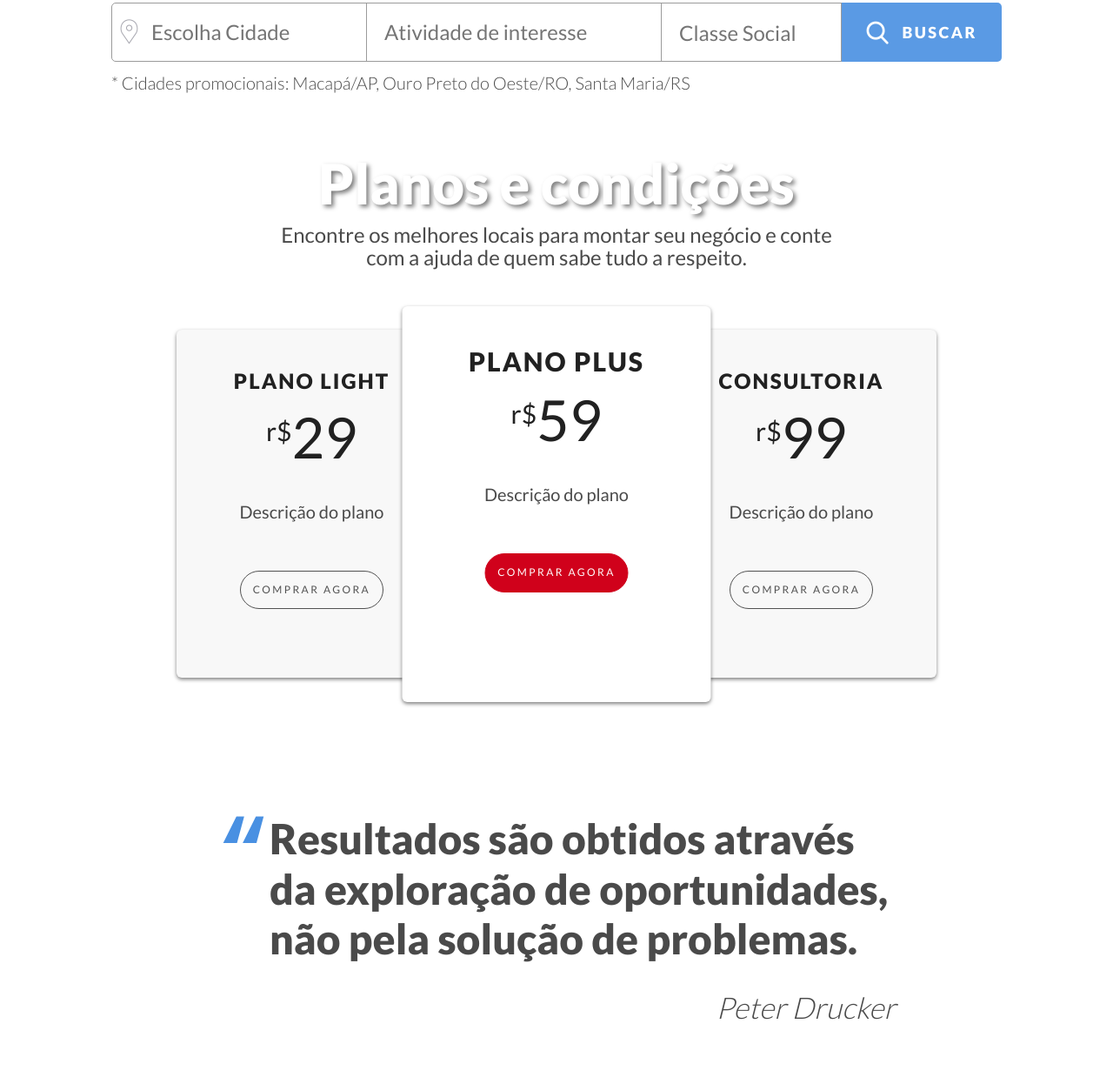
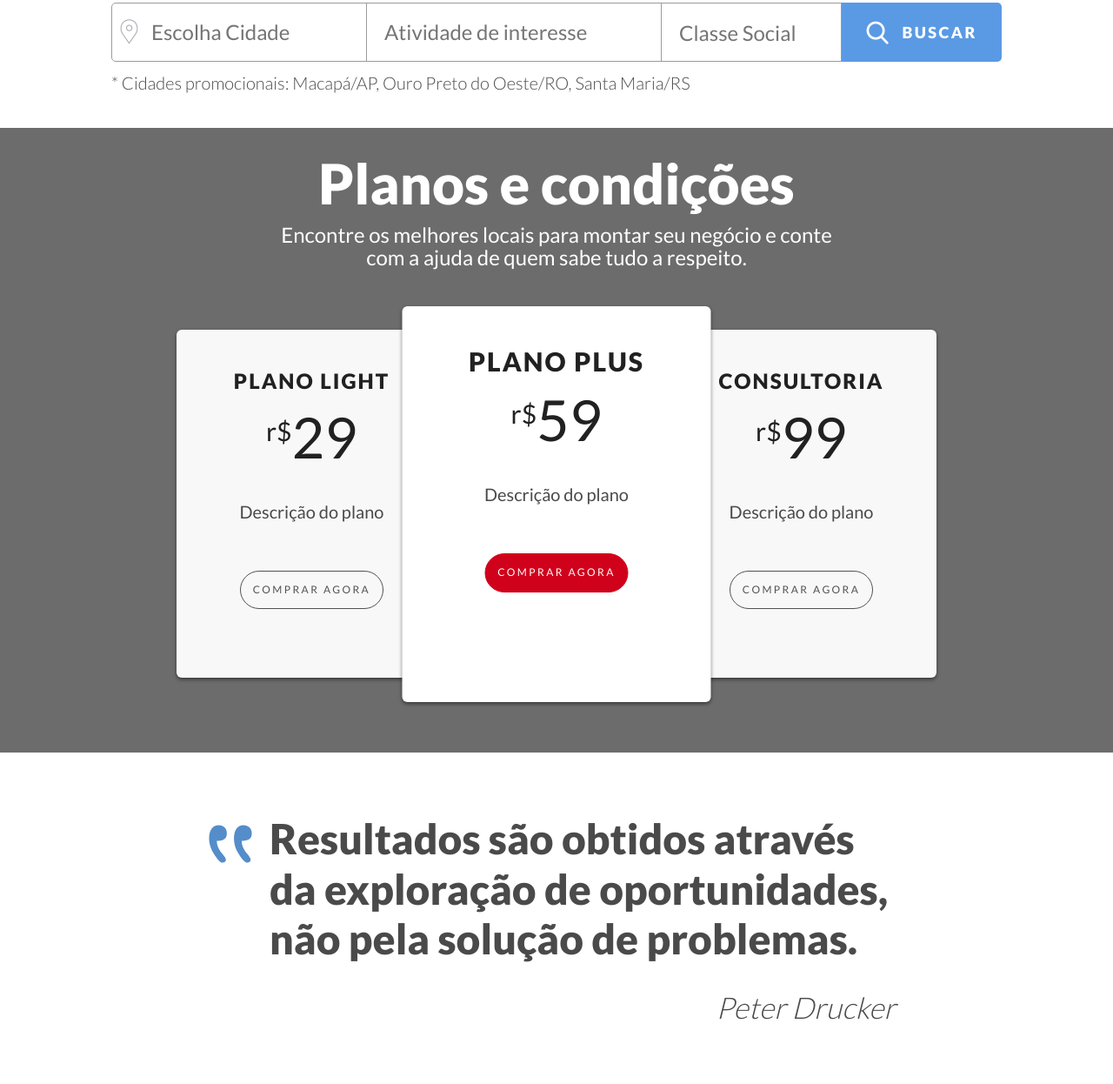
Before and after one commit to vinnycl/meu-rumo, a plain HTML site: page index.html in a window 1280 px wide. Shown: the part 1058-2304 px from the top of the page at 87% size. Drawn offline with Linux system fonts and the light colour scheme; files whose address does not match are found by name.

Commit message:
ajustes na home e pacotes

```diff
--- a/css/main.css
+++ b/css/main.css
@@ -494,17 +494,16 @@
 	position: relative;
 }
 .main .main-saing h3:before {
-	content: "“";
-	font-size: 50px;
+	content: "";
+	width: 30px;
+	height: 30px;
 	color: #4990E2;
-	line-height: 50px;
-	display: block;
-	width: 35px;
-	height: 40px;
-	font-family: monospace;
-	margin-right: 5px;
+	display: block;
 	position: absolute;
-	left: 0px;
+	left: -10px;
+	top: 0px;
+	background: url(../img/aspas.svg) no-repeat 50% 50%;
+	background-size: 100%;
 }
 
 .main .main-saing small {
@@ -1438,8 +1437,9 @@
 		padding-right: 100px;
 	}
 	.main .main-saing h3:before {
-		font-size: 100px;
-		top: 25px;
+		width: 50px;
+		height: 50px;
+		top: 10px;
 	}
 	.main .main-map .container {
 		padding-left: 0px;
@@ -1542,18 +1542,18 @@
 		font-size: 24px;
 	}
 	/* planos */
-	.main .main-plans {
+	#pacotes.main .main-plans {
 		background: url(../img/bg-lunch-outside.jpg) 50% 50% no-repeat;
 		background-size: 100%;
 	}
-	.main .main-plans h2 {
+	#pacotes.main .main-plans h2 {
 		text-shadow: 3px 3px 5px rgba(0, 0, 0, 0.5);
 		margin: 20px 0 16px 0;
 	}
-	.main .main-plans p {
+	#pacotes.main .main-plans p {
 		color: #4A4A4A;
 	}
-	.main .main-plans span.icon-paypal {
+	#pacotes.main .main-plans span.icon-paypal {
 		color: #fff;
 		font-size: 95px;
 		line-height: 95px;
@@ -1845,9 +1845,9 @@
 	}
 	.main-header .logo a h1 .logo-ic {
 		width: 116px;
-		height: 141px;
+		height: 146px;
 		margin-right: 20px;
-		top: 60px;
+		top: 56px;
 	}
 	.main-header ul li.quem, .main-header ul li.como, .main-header ul li.pacotes, .main-header ul li.contato, .main-header ul li.login {
 		margin-top: 61px;
@@ -2087,12 +2087,13 @@
 		padding-top: 13px;
 	}
 	/* planos */
-	.main .main-plans {
+	#pacotes.main .main-plans {
 		background: none;
 	}
 	#pacotes.main {
 		background: url(../img/bg-lunch-outside.jpg) 50% 50% no-repeat;
 		background-size: cover;
+		padding-top: 30px;
 	}
 	#pacotes.main .main-social {
 		padding: 0;
```
Also changed, not shown: img/aspas.svg (added).
